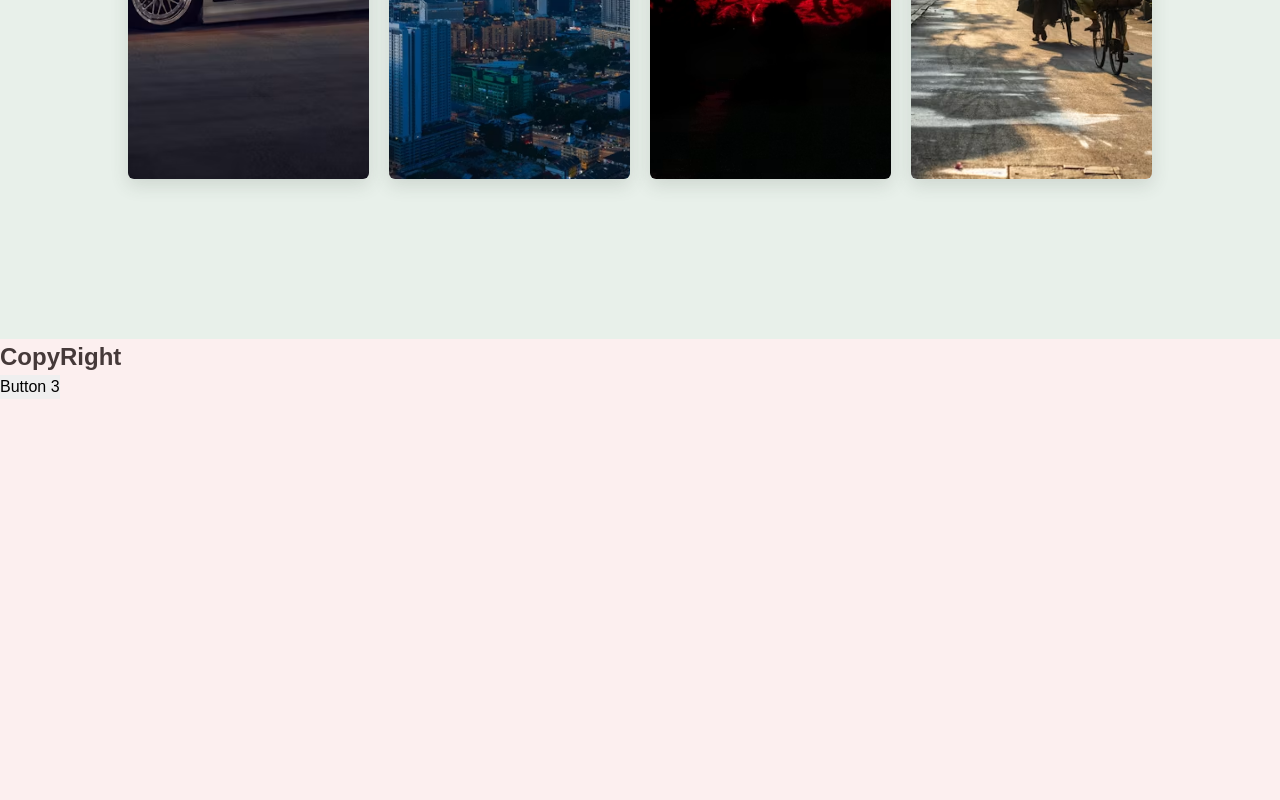
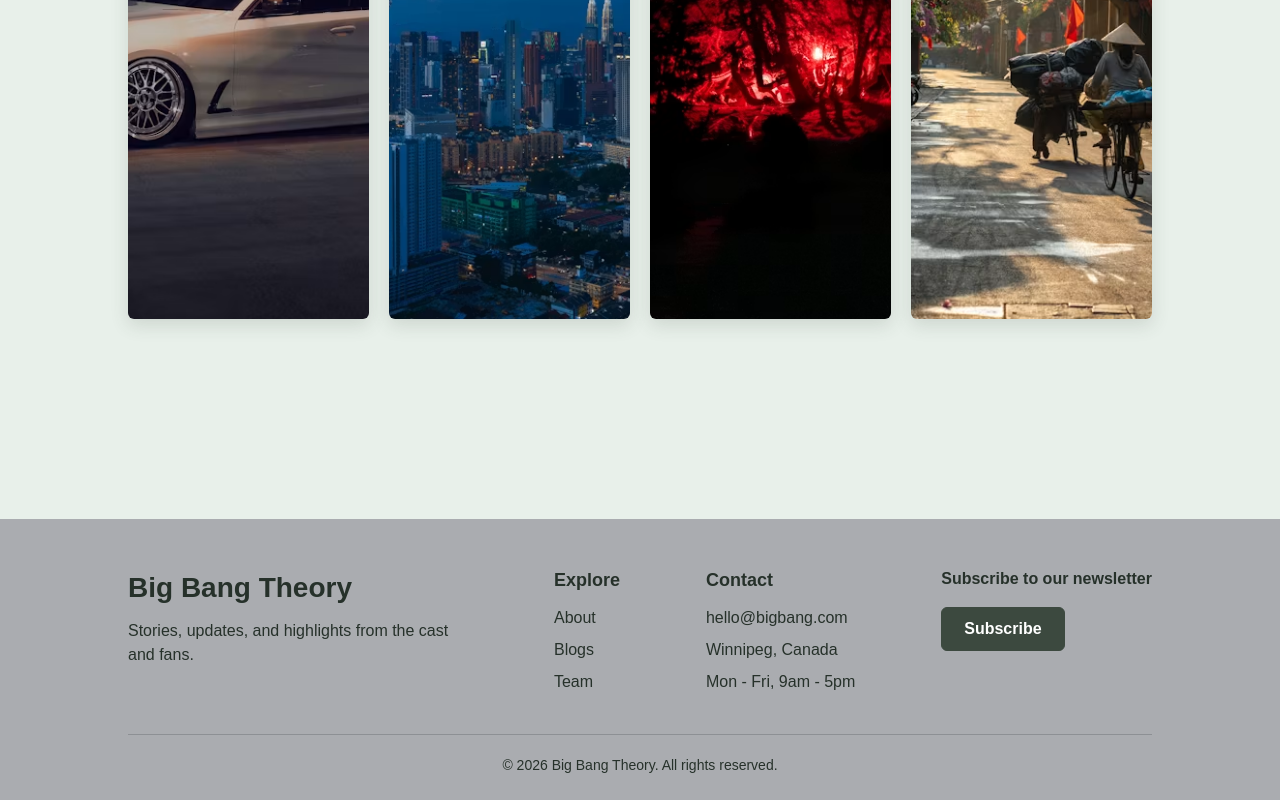
Before and after one commit to Olabayode/components, a React (Create React App) app: page / in a window 1280 px wide. Shown: the part 1047-1847 px from the top of the page. Before the commit the page ends 1446 px from the top, so only its background shows below. Built offline with nearby package versions, Linux system fonts and the light colour scheme.

Commit message:
styled footer and added contents

```diff
--- a/src/App.js
+++ b/src/App.js
@@ -26,7 +26,7 @@ const imageLinks = [
 const buttonText = [
   {index: 0, text: 'Button 1', className: 'primary'},
   {index: 1, text: 'Button 2', className: 'secondary'},
-  {index: 2, text: 'Button 3', className: 'subscribe'},
+  {index: 2, text: 'Subscribe', className: 'subscribe'},
   {index: 3, text: 'Button 4', className: 'welcome'},
 ]
 
--- a/src/components/Footer.js
+++ b/src/components/Footer.js
@@ -1,10 +1,37 @@
 import Button from "./Button";
 function Footer(props){
     return(
-        <>
-            <h2>CopyRight</h2>
-            <Button className={props.buttonText[2].className} buttonText={props.buttonText[2].text}/>
-        </>
+        <footer>
+            <div className="footer-main">
+                <div className="footer-brand">
+                    <h2>Big Bang Theory</h2>
+                    <p>Stories, updates, and highlights from the cast and fans.</p>
+                </div>
+
+                <div className="footer-column">
+                    <h3>Explore</h3>
+                    <p>About</p>
+                    <p>Blogs</p>
+                    <p>Team</p>
+                </div>
+
+                <div className="footer-column">
+                    <h3>Contact</h3>
+                    <p>hello@bigbang.com</p>
+                    <p>Winnipeg, Canada</p>
+                    <p>Mon - Fri, 9am - 5pm</p>
+                </div>
+
+                <div className="footer-subscribe">
+                    <p>Subscribe to our newsletter</p>
+                    <Button className={props.buttonText[2].className} buttonText={props.buttonText[2].text}/>
+                </div>
+            </div>
+
+            <div className="footer-bottom">
+                <p>&copy; 2026 Big Bang Theory. All rights reserved.</p>
+            </div>
+        </footer>
     );
 }
 
--- a/src/styles/index.css
+++ b/src/styles/index.css
@@ -7,13 +7,25 @@ body {
     font-family: Arial, Helvetica, sans-serif;
 }
 
+html,
+body,
+#root {
+    min-height: 100%;
+}
+
+#root {
+    min-height: 100vh;
+    display: flex;
+    flex-direction: column;
+}
+
 .container {
     width: 80%;
     margin-inline: auto;
 }
 
 header {
-    min-height: 84px;
+    min-height: 104px;
     padding: 0 10%;
     background-color: #3C493F;
     color: #fff;
@@ -155,7 +167,7 @@ header .welcome:focus-visible {
 }
 
 .gallery {
-    padding: 160px 10%;
+    padding: 200px 10%;
     background-color: #E8F0EA;
 }
 
@@ -178,8 +190,97 @@ header .welcome:focus-visible {
 .gallery-list img {
     display: block;
     width: 100%;
-    height: 500px;
+    height: 580px;
     object-fit: cover;
+}
+
+footer {
+    margin-top: auto;
+    padding: 48px 10% 24px;
+    background-color: #AAACB0;
+    color: #26312A;
+}
+
+.footer-main {
+    display: flex;
+    align-items: flex-start;
+    justify-content: space-between;
+    gap: 36px;
+    padding-bottom: 32px;
+    border-bottom: 1px solid #8D9094;
+}
+
+.footer-brand {
+    max-width: 340px;
+}
+
+footer h2 {
+    margin-bottom: 10px;
+    color: #26312A;
+    font-size: 28px;
+    font-weight: 700;
+}
+
+footer h3 {
+    margin-bottom: 12px;
+    color: #26312A;
+    font-size: 18px;
+    font-weight: 700;
+}
+
+footer p {
+    max-width: 520px;
+    margin-bottom: 6px;
+    font-size: 16px;
+    line-height: 1.5;
+}
+
+.footer-column p {
+    margin-bottom: 8px;
+}
+
+.footer-subscribe {
+    display: flex;
+    flex-direction: column;
+    align-items: flex-start;
+    gap: 16px;
+}
+
+.footer-subscribe p {
+    margin-bottom: 0;
+    font-weight: 700;
+}
+
+.footer-bottom {
+    padding-top: 20px;
+    text-align: center;
+}
+
+.footer-bottom p {
+    max-width: none;
+    margin-bottom: 0;
+    font-size: 14px;
+}
+
+footer button,
+footer .subscribe {
+    min-height: 44px;
+    padding: 0 22px;
+    border: 1px solid #3C493F;
+    border-radius: 6px;
+    background-color: #3C493F;
+    color: #fff;
+    font-weight: 700;
+    cursor: pointer;
+    transition: background-color 0.2s ease, color 0.2s ease;
+}
+
+footer button:hover,
+footer button:focus-visible,
+footer .subscribe:hover,
+footer .subscribe:focus-visible {
+    background-color: transparent;
+    color: #3C493F;
 }
 
 @media (max-width: 720px) {
@@ -222,7 +323,7 @@ header .welcome:focus-visible {
     }
 
     .gallery {
-        padding: 96px 6%;
+        padding: 120px 6%;
     }
 
     .gallery-list {
@@ -231,6 +332,31 @@ header .welcome:focus-visible {
     }
 
     .gallery-list img {
-        height: 300px;
+        height: 360px;
+    }
+
+    footer {
+        padding: 32px 6%;
+        text-align: center;
+    }
+
+    .footer-main {
+        flex-direction: column;
+        align-items: stretch;
+        gap: 24px;
+    }
+
+    footer p {
+        margin-inline: auto;
+    }
+
+    .footer-subscribe {
+        align-items: stretch;
+        gap: 12px;
+    }
+
+    footer button,
+    footer .subscribe {
+        width: 100%;
     }
 }
```
